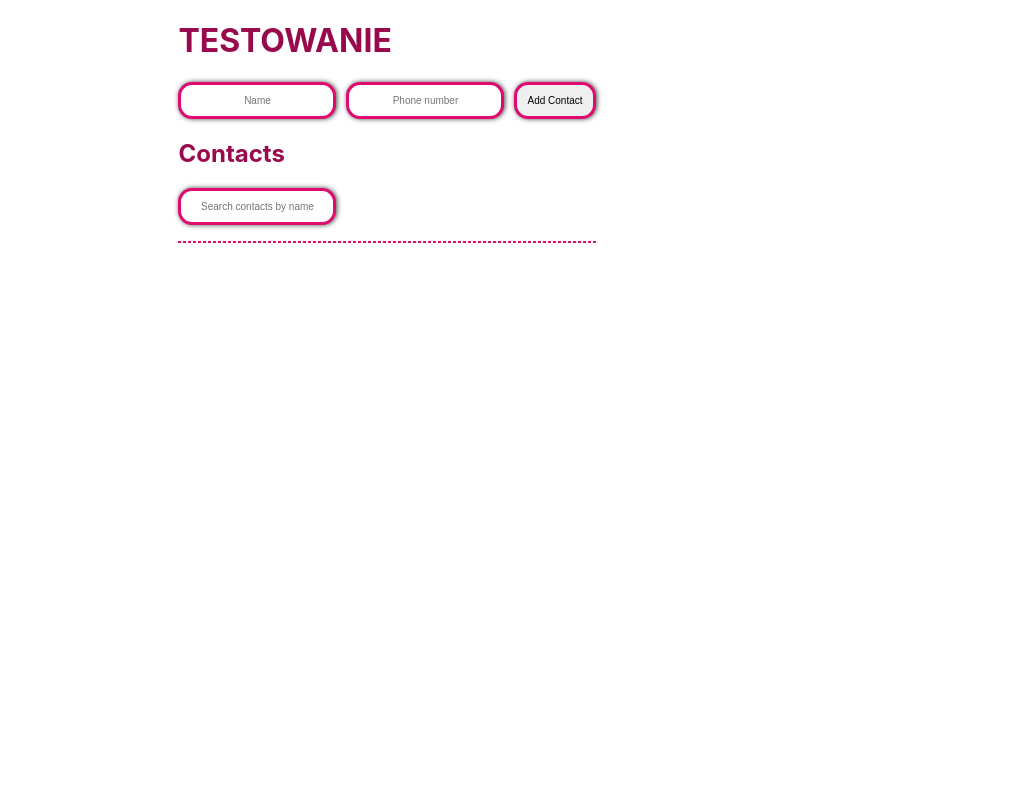
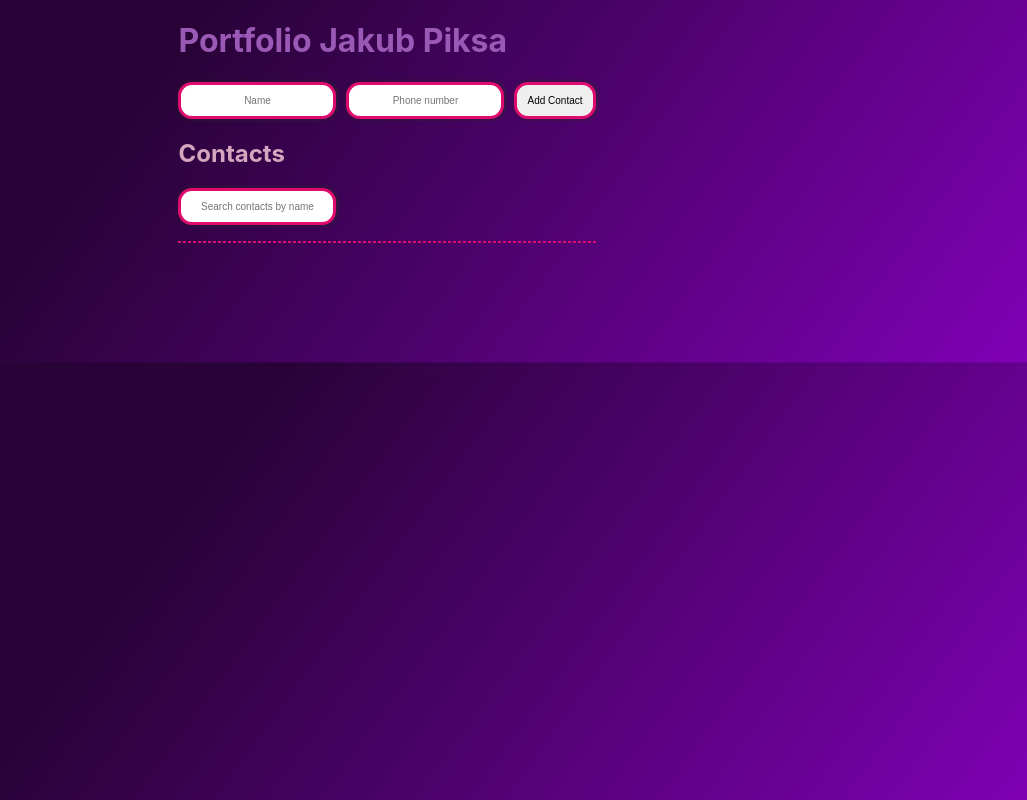
Before and after one commit to JakubPiksa/Portfolio-Jakub-Piksa, a React (Create React App) app: page / in a window 1280 px wide. Shown: the whole page, without its empty margins (253-1280 px from the left). Built offline with nearby package versions, Linux system fonts and the light colour scheme.

Commit message:
Graphics

```diff
--- a/src/components/App.jsx
+++ b/src/components/App.jsx
@@ -54,8 +54,8 @@ const App = () => {
   );
 
   return (
-    <div>
-      <h1 className={css.h1}>TESTOWANIE</h1>
+    <div className={css.gradientbackground}>
+      <h1 className={css.h1}>Portfolio Jakub Piksa </h1>
       <ContactForm onAddContact={handleAddContact} />
       <h2>Contacts</h2>
       <Filter filter={filter} onFilterChange={handleFilterChange} />
--- a/src/components/app.module.css
+++ b/src/components/app.module.css
@@ -3,12 +3,27 @@ body {
   align-items: center;
   flex-direction: column;
   justify-content: center;
+  background: linear-gradient(306deg, darkviolet, #290338, #290338);
+  background-size: 180% 180%;
+  animation: gradient-animation 24s ease infinite;
+}
+
+@keyframes gradient-animation {
+  0% {
+    background-position: 0% 50%;
+  }
+  50% {
+    background-position: 100% 50%;
+  }
+  100% {
+    background-position: 0% 50%;
+  }
 }
 
 .h1 {
-  color: hsl(332, 88%, 32%);
+  color: #9b59b6;
 }
 
 h2 {
-  color: hsl(332, 88%, 32%);
+  color: #d5a6bd;
 }
```
